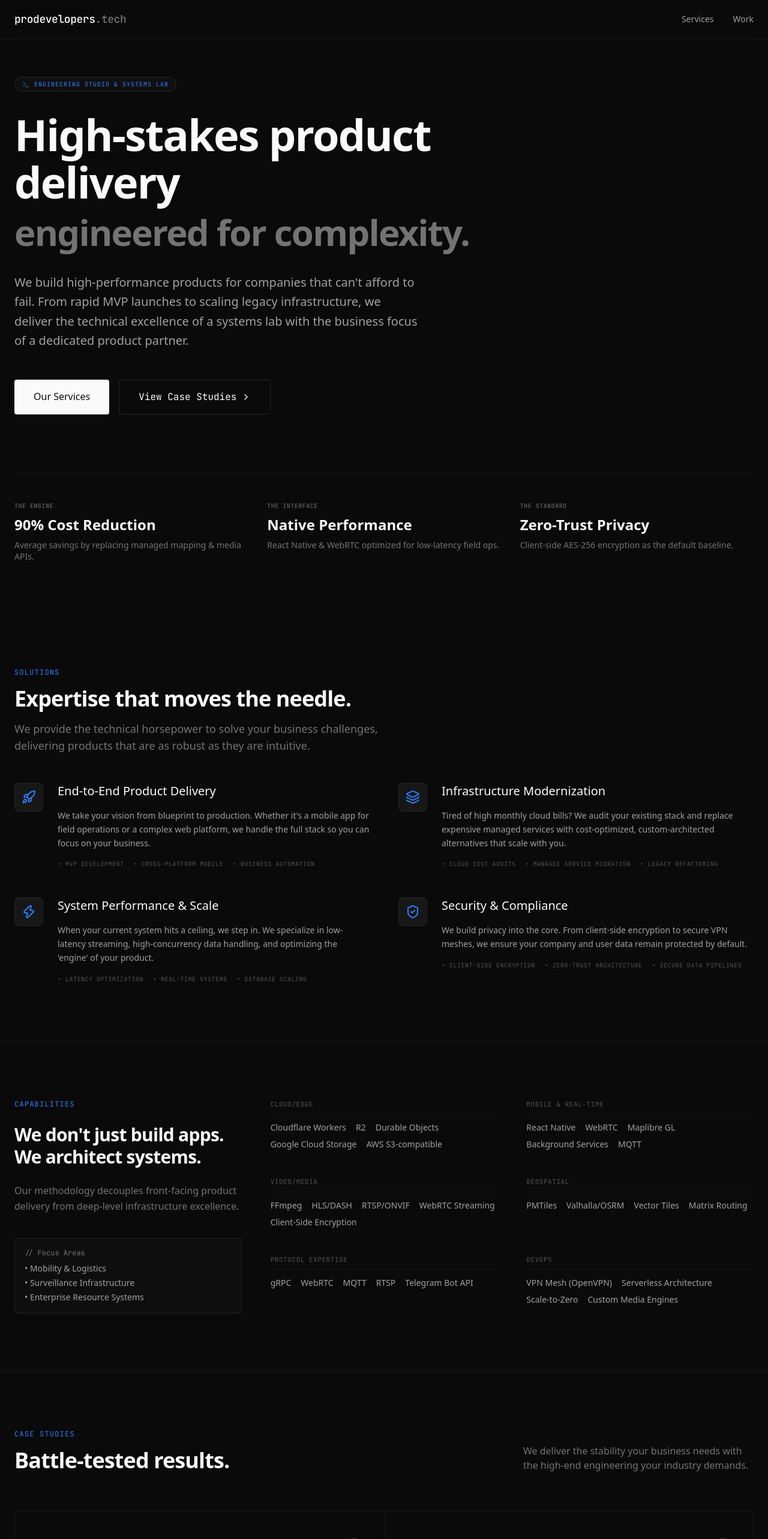
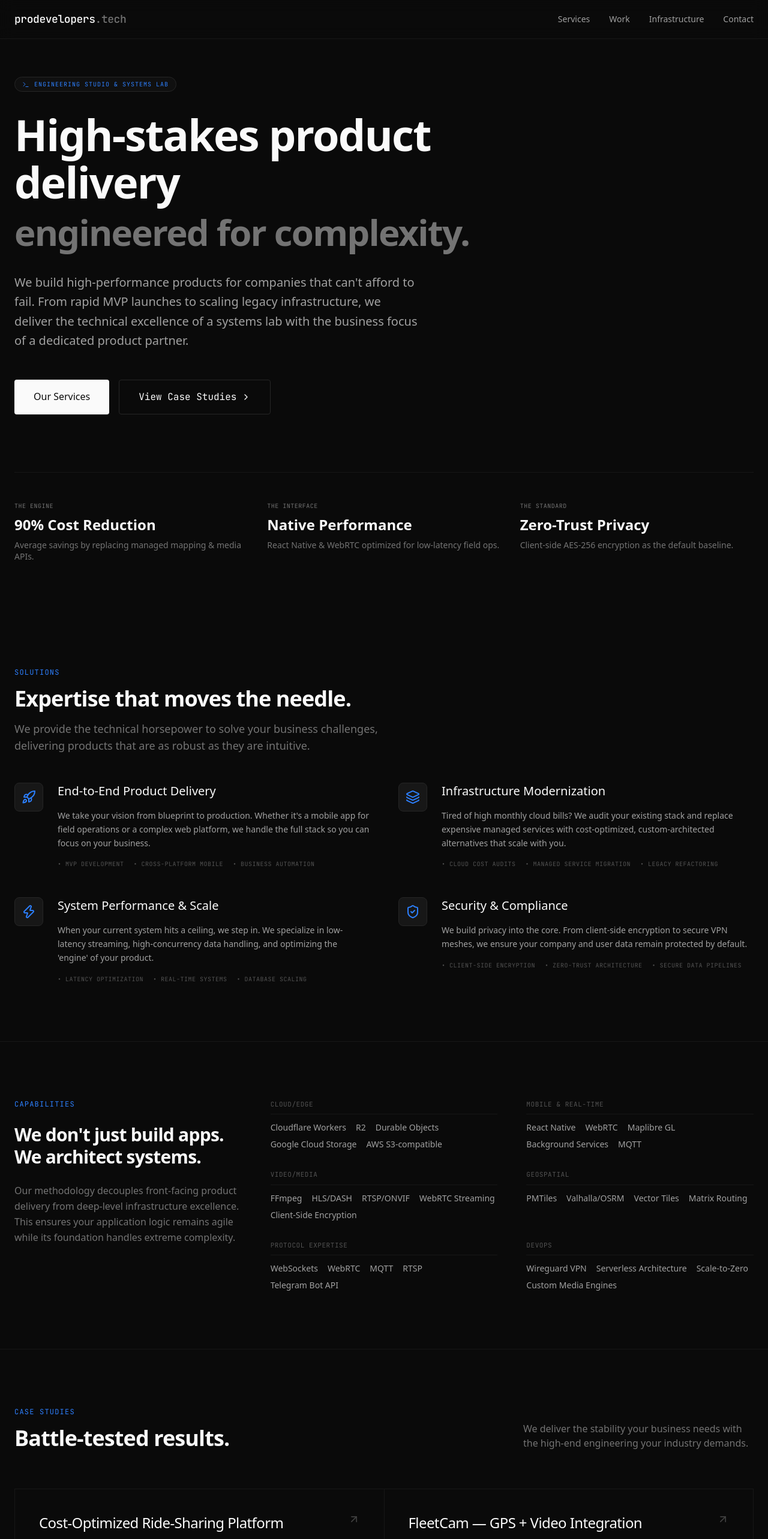
Before and after one commit to sudipshourja/prodevelopers.tech, a Next.js app: page / in a window 1280 px wide. Shown: the top 2566 px of the page at 60% size. Built offline with nearby package versions, Linux system fonts and the light colour scheme.

Commit message:
fix: navbar mobile responsiveness for 4-option layout

```diff
--- a/src/app/globals.css
+++ b/src/app/globals.css
@@ -3,6 +3,8 @@
 @theme {
   --font-sans: var(--font-inter);
   --font-mono: var(--font-mono);
+  --breakpoint-xxs: 360px;
+  --breakpoint-xs: 480px;
 }
 
 :root {
--- a/src/components/Capabilities.tsx
+++ b/src/components/Capabilities.tsx
@@ -1,3 +1,5 @@
+import { Terminal } from 'lucide-react';
+
 export default function Capabilities() {
   const skills = [
     {
@@ -18,11 +20,11 @@ export default function Capabilities() {
     },
     {
       category: "Protocol Expertise",
-      items: ["gRPC", "WebRTC", "MQTT", "RTSP", "Telegram Bot API"]
+      items: ["WebSockets", "WebRTC", "MQTT", "RTSP", "Telegram Bot API"]
     },
     {
       category: "DevOps",
-      items: ["VPN Mesh (OpenVPN)", "Serverless Architecture", "Scale-to-Zero", "Custom Media Engines"]
+      items: ["Wireguard VPN", "Serverless Architecture", "Scale-to-Zero", "Custom Media Engines"]
     }
   ];
 
@@ -37,18 +39,8 @@ export default function Capabilities() {
               We architect systems.
             </h2>
             <p className="text-neutral-500 text-sm md:text-base leading-relaxed">
-              Our methodology decouples front-facing product delivery from deep-level infrastructure excellence.
+              Our methodology decouples front-facing product delivery from deep-level infrastructure excellence. This ensures your application logic remains agile while its foundation handles extreme complexity.
             </p>
-            <div className="pt-2 md:pt-4">
-              <div className="p-4 border border-neutral-800 bg-neutral-900/30 rounded-sm">
-                <p className="text-[10px] md:text-xs text-neutral-500 font-mono mb-2">// Focus Areas</p>
-                <ul className="text-xs md:text-sm text-neutral-400 space-y-1">
-                  <li>• Mobility & Logistics</li>
-                  <li>• Surveillance Infrastructure</li>
-                  <li>• Enterprise Resource Systems</li>
-                </ul>
-              </div>
-            </div>
           </div>
 
           <div className="lg:col-span-8 grid grid-cols-1 sm:grid-cols-2 gap-x-8 md:gap-x-12 gap-y-6 md:gap-y-8">
--- a/src/components/Navbar.tsx
+++ b/src/components/Navbar.tsx
@@ -4,13 +4,14 @@ export default function Navbar() {
   return (
     <nav className="fixed top-0 w-full z-50 border-b border-neutral-900 bg-neutral-950/80 backdrop-blur-md">
       <div className="max-w-7xl mx-auto px-4 sm:px-6 h-16 flex items-center justify-between">
-        <Link href="/" className="font-mono text-base sm:text-lg font-medium tracking-tight">
+        <Link href="/" className="font-mono text-sm xs:text-base sm:text-lg font-medium tracking-tight flex-shrink-0">
           prodevelopers<span className="text-neutral-500">.tech</span>
         </Link>
-        <div className="flex gap-4 sm:gap-8 text-xs sm:text-sm font-medium text-neutral-400">
+        <div className="flex gap-3 xs:gap-4 sm:gap-8 text-[10px] xs:text-xs sm:text-sm font-medium text-neutral-400">
           <Link href="#services" className="hover:text-neutral-50 transition-colors">Services</Link>
           <Link href="#work" className="hover:text-neutral-50 transition-colors">Work</Link>
-          <Link href="#contact" className="hover:text-neutral-50 transition-colors hidden xs:block">Contact</Link>
+          <Link href="https://prodevelopers.cloud" className="hover:text-neutral-50 transition-colors hidden xxs:block">Infrastructure</Link>
+          <Link href="mailto:hello@prodevelopers.tech" className="hover:text-neutral-50 transition-colors">Contact</Link>
         </div>
       </div>
     </nav>
```
Also changed, not shown: 2 other files (tests, documents, lock files or other folders).
